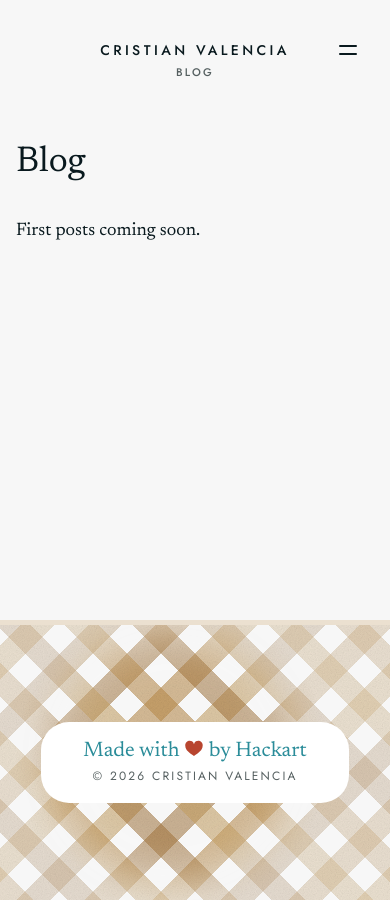
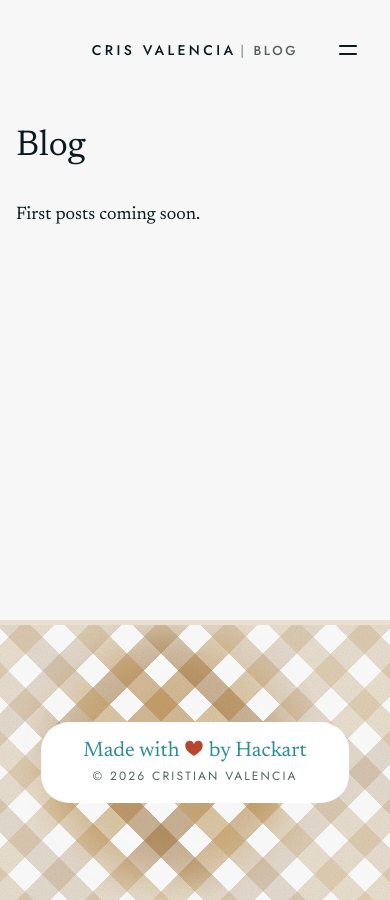
Before and after one commit to CristianValencia/CristianValencia.github.io, a Jekyll site: the page built from blog/index.html, in a window 390 px wide. Built offline with Jekyll 4.4.1, drawn with Linux system fonts in a browser that asks for light colours.

Commit message:
Show the section beside the name as Cris Valencia | Section on phones

```diff
--- a/_includes/header.html
+++ b/_includes/header.html
@@ -4,18 +4,20 @@
 {%- for item in site.nav -%}
   {%- if page.url contains item.url or page.layout == 'post' and item.url == '/blog/' -%}{%- assign section = item.short | default: item.title -%}{%- endif -%}
 {%- endfor -%}
-<header class="site-header" data-site-header>
+<header class="site-header{% if section %} has-section{% endif %}" data-site-header>
   <div class="site-header__bar">
-    <a class="site-header__name" href="{{ '/' | relative_url }}"{% if on_home %} aria-current="page"{% endif %}>
-      <span data-shrink="Cris Valencia">{{ site.title }}</span>
-    </a>
+    <div class="site-header__brand">
+      <a class="site-header__name" href="{{ '/' | relative_url }}"{% if on_home %} aria-current="page"{% endif %}>
+        <span data-shrink="Cris Valencia">{{ site.title }}</span>
+      </a>
+      {%- if section %}
+      <span class="site-header__section" aria-hidden="true"><span>{{ section }}</span></span>
+      {%- endif %}
+    </div>
     <button class="site-header__toggle" type="button" aria-expanded="false" aria-controls="site-menu" aria-label="Menu" hidden>
       <span class="site-header__toggle-line" aria-hidden="true"></span>
       <span class="site-header__toggle-line" aria-hidden="true"></span>
     </button>
-    {%- if section %}
-    <div class="site-header__section" aria-hidden="true"><span>{{ section }}</span></div>
-    {%- endif %}
     <div class="site-header__menu" id="site-menu">
       <div class="site-header__menu-inner">
         <nav class="site-nav" aria-label="Main">
--- a/assets/css/main.css
+++ b/assets/css/main.css
@@ -156,6 +156,7 @@ body {
 
 /* The menu wrappers only matter on phones (they fold the menu away); on wider
    screens they step aside so the nav and Contact sit in the bar's grid. */
+.site-header__brand,
 .site-header__menu,
 .site-header__menu-inner {
   display: contents;
@@ -731,10 +732,17 @@ a.card:hover {
     border-radius: 24px;
   }
 
-  /* Phones always show the full name, centered, scrolled or not. */
-  .site-header__name {
+  /* Phones: the name, centered, scrolled or not. Inside a section it reads
+     "Cris Valencia | Photos", so both fit on one line. */
+  .site-header__brand {
+    display: flex;
     grid-column: 2;
     justify-self: center;
+    align-items: baseline;
+    min-width: 0;
+  }
+
+  .site-header__name {
     padding-block: 10px;
   }
 
@@ -748,6 +756,16 @@ a.card:hover {
   .site-header.is-scrolled .site-header__name .shrink__in {
     max-width: 0;
     opacity: 0;
+  }
+
+  .site-header.has-section .site-header__name .shrink__out {
+    max-width: 0;
+    opacity: 0;
+  }
+
+  .site-header.has-section .site-header__name .shrink__in {
+    max-width: var(--w);
+    opacity: 1;
   }
 
   .site-header__toggle {
@@ -797,30 +815,28 @@ a.card:hover {
   .site-header.is-open .site-header__toggle-line:first-child { rotate: 45deg; }
   .site-header.is-open .site-header__toggle-line:last-child { rotate: -45deg; }
 
-  /* The current section sits under the name in smaller text. It folds away
-     while the menu is open, so the menu takes its place. */
+  /* The current section follows the name after a thin bar. It folds away
+     while the menu is open, since the menu then marks the page. */
   .site-header__section {
-    display: grid;
-    grid-column: 2;
-    grid-row: 2;
-    justify-self: center;
-    grid-template-rows: 1fr;
+    display: block;
+    overflow: hidden;
+    max-width: 120px;
     color: var(--color-muted);
-    font-size: 11px;
+    font-size: 13px;
     font-weight: 500;
     letter-spacing: 0.2em;
     text-transform: uppercase;
+    white-space: nowrap;
     transition:
-      grid-template-rows var(--dur-nav) var(--ease-out),
+      max-width var(--dur-nav) var(--ease-out),
       opacity var(--dur-nav) ease,
       color 160ms ease 140ms;
   }
 
-  .site-header__section > span {
-    min-height: 0;
-    overflow: hidden;
-    padding-bottom: 8px;
-    margin-top: -8px;
+  .site-header__section > span::before {
+    content: "|";
+    margin: 0 0.5em 0 0.3em;
+    opacity: 0.6;
   }
 
   .site-header.is-scrolled .site-header__section {
@@ -828,7 +844,7 @@ a.card:hover {
   }
 
   .site-header.is-open .site-header__section {
-    grid-template-rows: 0fr;
+    max-width: 0;
     opacity: 0;
   }
 
@@ -836,7 +852,7 @@ a.card:hover {
   .site-header__menu {
     display: grid;
     grid-column: 1 / -1;
-    grid-row: 3;
+    grid-row: 2;
     grid-template-rows: 1fr;
     transition:
       grid-template-rows var(--dur-nav) var(--ease-out),
```
